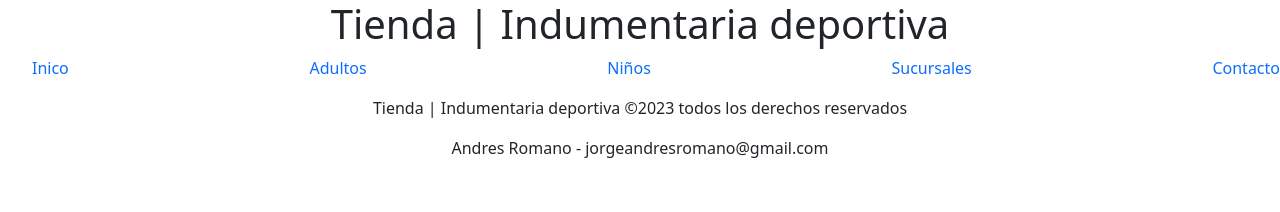
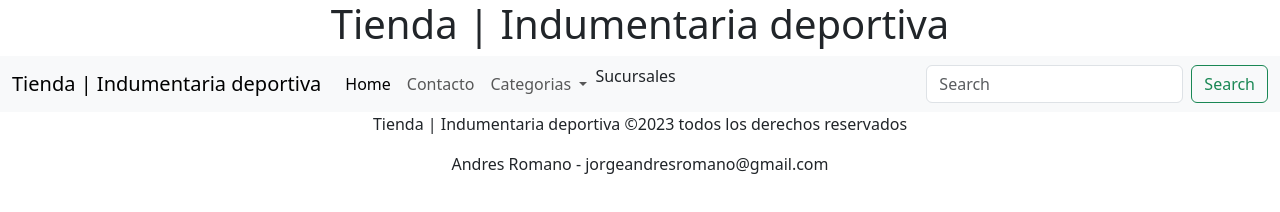
Before and after one commit to Romanocoder/Desarrollo-web-flex, a plain HTML site: page HTML/Sucursales.html in a window 1280 px wide. Drawn offline with nearby package versions, Linux system fonts and the light colour scheme.

Commit message:
cuarto commit

```diff
--- a/HTML/Sucursales.html
+++ b/HTML/Sucursales.html
@@ -22,14 +22,45 @@
     <h1>Tienda | Indumentaria deportiva</h1>
 
     <header>
-      <nav>
-        <ul>
-          <li><a href="../index.html">Inico</a></li>
-          <li><a href="Adultos.html">Adultos</a></li>
-          <li><a href="Niños.html">Niños</a></li>
-          <li><a href="Sucursales.html">Sucursales</a></li>
-          <li><a href="Contacto.html">Contacto</a></li>
-        </ul>
+      <nav class="navbar navbar-expand-lg bg-body-tertiary">
+        <div class="container-fluid">
+          <a class="navbar-brand" href="#">Tienda | Indumentaria deportiva</a>
+          <button class="navbar-toggler" type="button" data-bs-toggle="collapse" data-bs-target="#navbarSupportedContent"
+            aria-controls="navbarSupportedContent" aria-expanded="false" aria-label="Toggle navigation">
+            <span class="navbar-toggler-icon"></span>
+          </button>
+          <div class="collapse navbar-collapse" id="navbarSupportedContent">
+            <ul class="navbar-nav me-auto mb-2 mb-lg-0">
+              <li class="nav-item">
+                <a class="nav-link active" aria-current="page" href="../index.html">Home</a>
+              </li>
+              <li class="nav-item">
+                <a class="nav-link" href="Contacto.html">Contacto</a>
+              </li>
+              <li class="nav-item dropdown">
+                <a class="nav-link dropdown-toggle" href="#" role="button" data-bs-toggle="dropdown"
+                  aria-expanded="false">
+                  Categorias
+                </a>
+                <ul class="dropdown-menu">
+                  <li><a class="dropdown-item" href="Adultos.html">Adultos</a></li>
+                  <li><a class="dropdown-item" href="Niños.html">Niños</a></li>
+                  <li>
+                    <hr class="dropdown-divider">
+                  </li>
+
+                </ul>
+              </li>
+              <li class="nav-item">
+                <a class="dropdown-item" href="Sucursales.html">Sucursales</a>
+              </li>
+            </ul>
+            <form class="d-flex" role="search">
+              <input class="form-control me-2" type="search" placeholder="Search" aria-label="Search">
+              <button class="btn btn-outline-success" type="submit">Search</button>
+            </form>
+          </div>
+        </div>
       </nav>
     </header>
 
```
